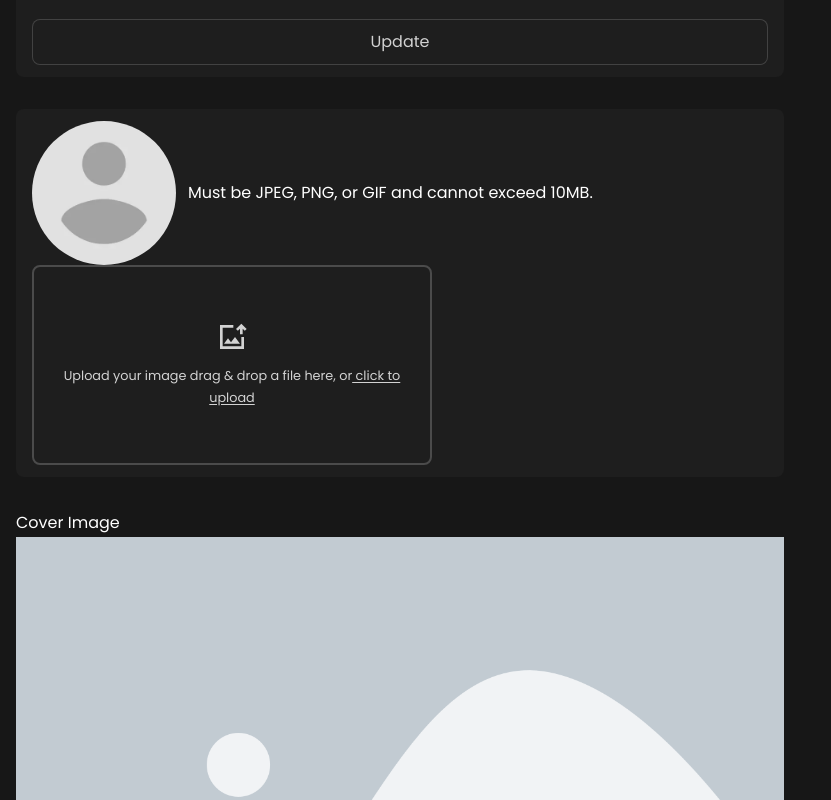
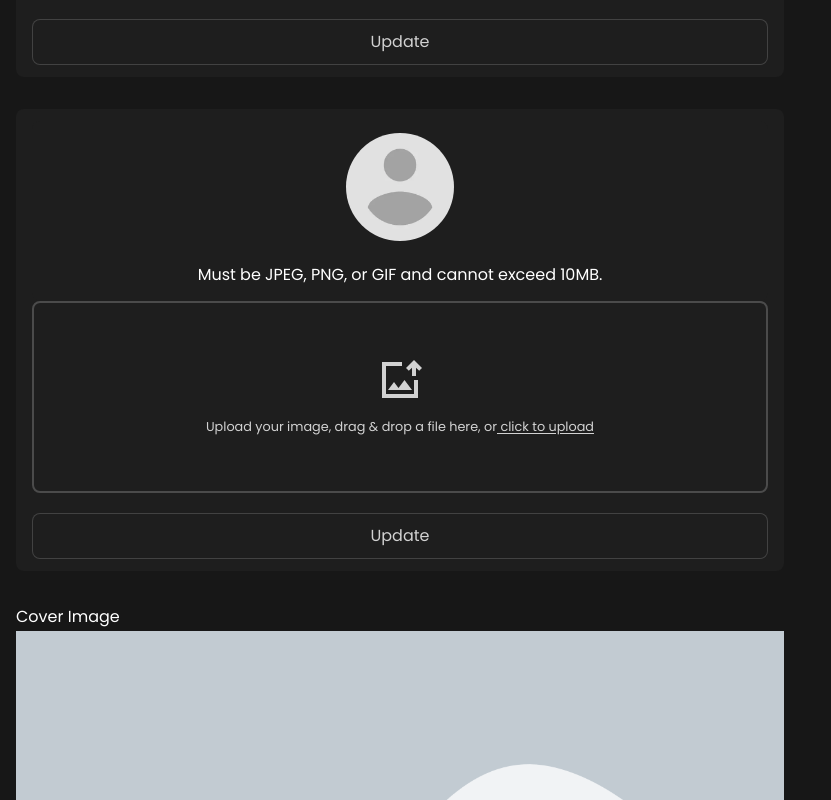
Before and after one commit to enesuur/anitalk-frontend-dev, a Next.js app: page /settings in a window 1280 px wide. Shown: the part 1120-1920 px from the top of the page, without its empty margins (0-831 px from the left). Built offline with nearby package versions, Linux system fonts and the light colour scheme; what next-redux-wrapper would draw is missing.

Commit message:
refactor: Input Image component

```diff
--- a/src/app/(home)/_components/topbar/Topbar.tsx
+++ b/src/app/(home)/_components/topbar/Topbar.tsx
@@ -2,6 +2,7 @@
 import React, { useState } from 'react';
 import styles from './Topbar.module.css';
 import { Circle } from 'lucide-react';
+import { H1 } from '@/shared/ui/headings/index';
 
 interface ITopbarProps {
   changeFeed?: () => void;
@@ -48,7 +49,7 @@ const Topbar: React.FC<ITopbarProps> = ({ changeFeed }) => {
   return (
     <section>
       <div className='container'>
-        <h1 className='h-1'>Quick Navigation</h1>
+        <H1>Quick Navigation</H1>
         <nav className={styles.topbarContainer}>
           <ul className={styles.topbarList}>
             {tabs.slice(0, 10).map((tab) => (
--- a/src/app/settings/_sections/ProfileSection.tsx
+++ b/src/app/settings/_sections/ProfileSection.tsx
@@ -287,47 +287,57 @@ const BiographyForm = ({ biography }: IBiographyProps) => {
 
 interface IProfileImageForm {
   profile_img_url: string | null;
-  setProfileImage: () => void;
+  setProfileImage: (url: string) => void;
 }
 
+const profileImageSchema = z.object({
+  profile_img_url: z.string().nullable().optional(),
+});
+type ProfileImageSchema = z.infer<typeof profileImageSchema>;
+
 const ProfileImageForm = ({ profile_img_url, setProfileImage }: IProfileImageForm) => {
-  const profileImageSchema = z.object({
-    profile_img_url: z.string().nullable().optional(),
-  });
-  type ProfileImageSchema = z.infer<typeof profileImageSchema>;
-
-  const { control, handleSubmit } = useForm({
+  const {
+    control,
+    handleSubmit,
+    formState: { errors, isSubmitting, isLoading },
+  } = useForm<ProfileImageSchema>({
     resolver: zodResolver(profileImageSchema),
-    defaultValues: { profile_img_url: profile_img_url },
+    defaultValues: {
+      profile_img_url: profile_img_url,
+    },
   });
 
   const onSubmit = (data: ProfileImageSchema) => {
     console.log('Profile image updated:', data);
   };
 
-  const handleImageSelect = (_, previewUrl: string) => {
+  const handleImageSelect = (_: File, previewUrl: string) => {
     setProfileImage(previewUrl);
   };
 
   return (
     <form onSubmit={handleSubmit(onSubmit)} className={styles.verticalBox}>
       <div className={styles.horizontalBox}>
-        <div className={styles.leftBox}>
+        <div className={`${styles.leftBox} ${styles.verticalBox}`}>
           <picture>
             <Image
-              src={'/img/avatar.webp'}
+              src={profile_img_url || '/img/avatar.webp'}
               alt='Profile Picture'
               className={styles.avatarBox}
-              fill={true}
-              priority={false}
-              loading={'lazy'}
+              fill
+              loading='lazy'
               quality={1}
             />
           </picture>
-          <span>Must be JPEG, PNG, or GIF and cannot exceed 10MB.</span>
+          <span className={styles.imageGuideline}>
+            Must be JPEG, PNG, or GIF and cannot exceed 10MB.
+          </span>
         </div>
+
         <ImageInput onImageSelect={handleImageSelect} />
       </div>
+
+      <Button text='Update' type='submit' disabled={isSubmitting} isLoading={isLoading} />
     </form>
   );
 };
@@ -377,6 +387,7 @@ interface IProfileSectionProps {
   username: string;
   cover_img_url: string | null;
   profile_img_url: string | null;
+  display_name: string | null;
   generation: number;
   country: string;
   biography: string | null;
@@ -405,14 +416,8 @@ const ProfileSection = ({
           <DisplayNameForm display_name={display_name} />
           <CountryForm country={country} />
           <BiographyForm biography={biography} />
-          <ProfileImageForm
-            profile_img_url={profileImage || 'img/avatar.webp'}
-            setProfileImage={() => setProfileImage}
-          />
-          <CoverImageForm
-            cover_img_url={coverImage || '/img/bg-cover.webp'}
-            setCoverImage={() => setCoverImage()}
-          />
+          <ProfileImageForm profile_img_url={profileImage} setProfileImage={setProfileImage} />
+          <CoverImageForm cover_img_url={coverImage} setCoverImage={() => setCoverImage()} />
         </div>
       </div>
     </section>
--- a/src/app/settings/_styles/ProfileSection.module.css
+++ b/src/app/settings/_styles/ProfileSection.module.css
@@ -187,8 +187,8 @@
 }
 
 .horizontalBox .leftBox picture {
-  width: 144px;
-  height: 144px;
+  width: 108px;
+  height: 108px;
   border-radius: 50%;
   position: relative;
   display: inline-block;
--- a/src/app/settings/page.tsx
+++ b/src/app/settings/page.tsx
@@ -67,7 +67,17 @@ const SettingsPage = () => {
         <h1 className={styles.sectionTextHeader}>Settings</h1>
         <TabBar tabState={tabState} setTabState={setTabState} />
 
-        {tabState === 0 && <ProfileSection username={'balladriel'} />}
+        {tabState === 0 && (
+          <ProfileSection
+            username={'baladriel'}
+            cover_img_url={null}
+            profile_img_url={null}
+            display_name={'test'}
+            generation={1}
+            country={'Turkey'}
+            biography={'Cool Stuff'}
+          />
+        )}
         {tabState == 1 && <FavoriteSection />}
         {tabState === 2 && <SecuritySection />}
         {tabState === 3 && <SocialSection x_username='baladriel' reddit_username='baladriel' />}
--- a/src/shared/ui/input/ImageInput.module.css
+++ b/src/shared/ui/input/ImageInput.module.css
@@ -1,28 +1,32 @@
 .dropZone {
   width: 100%;
-  max-width: 400px;
-  height: 200px;
+  height: 192px;
   border: 2px solid var(--faded-white);
   border-radius: var(--border-radius);
-  padding: 12px 16px;
-  text-align: center;
+  padding: var(--spacing-md) var(--spacing-lg);
   cursor: pointer;
-  transition: border-color 0.3s ease, background-color 0.3s ease;
   display: flex;
   flex-direction: column;
   justify-content: center;
   align-items: center;
+  transition: border-color 0.3s ease-in-out,
+    background-color 0.3s ease-in-out border-style 0.3s ease-in-out;
 }
 
-.dragging {
+/* Dragging State */
+.dropZone.dragging {
   background-color: var(--soft-dark);
+  border-style: dashed;
 }
 
-.uploadContainer {
+/* Upload Box */
+.uploadBox {
   display: flex;
   flex-direction: column;
   row-gap: var(--spacing-md);
 }
+
+/* Instructions */
 .instruction {
   font-size: var(--font-size-sm);
   opacity: var(--opacity);
@@ -32,12 +36,71 @@
   text-decoration: underline;
   text-underline-offset: 2px;
 }
-.success,
-.error {
+
+/* Success Box */
+.successBox,
+.errorBox {
   margin: var(--spacing-md) 0;
-  color: var(--green);
   font-size: var(--font-size-sm);
 }
-.error {
+
+.successBox,
+.successIcon {
+  color: var(--green);
+}
+
+/* Success */
+.successIcon,
+.errorIcon {
+  width: 16px;
+  height: 16px;
+}
+
+/* Error */
+.errorBox,
+.successBox {
+  display: flex;
+  align-items: center;
+  gap: var(--spacing-sm);
+}
+
+.error,
+.errorIcon {
   color: var(--red);
 }
+
+.sucessText {
+  color: var(--green);
+}
+
+.errorText {
+  color: var(--red);
+}
+
+/* Remove Button */
+.removeBtn {
+  display: flex;
+  align-items: center;
+  background: none;
+  color: var(--white);
+  gap: var(--spacing-sm);
+  cursor: pointer;
+  padding: var(--spacing-base);
+  transition: opacity 0.3s ease-in-out;
+  font-size: var(--font-size-sm);
+}
+
+.removeBtn:hover {
+  opacity: var(--opacity);
+}
+
+/* Utility Classes */
+.centerContent {
+  display: flex;
+  justify-content: center;
+  align-items: center;
+}
+
+.textSmall {
+  font-size: var(--font-size-sm);
+}
--- a/src/shared/ui/input/ImageInput.tsx
+++ b/src/shared/ui/input/ImageInput.tsx
@@ -1,14 +1,13 @@
 'use client';
 import React, { useState, useRef, useCallback } from 'react';
 import styles from './ImageInput.module.css';
-import { ImageFile } from '@/assets/icons/index';
-
-const MAX_FILE_SIZE_MB = 5;
-const MIN_FILE_SIZE_KB = 10;
-const ACCEPTED_TYPES = ['image/jpeg', 'image/png', 'image/webp', 'image/gif', 'image/svg+xml'];
+import { ImageFile } from '@/assets/icons';
+import { IMAGE_UPLOAD } from '../../utils';
+import { Trash2, FileCheck, Info } from 'lucide-react';
+import { iconStyles } from '@/helpers';
 
 type ImageInputProps = {
-  onImageSelect?: (file: File, previewUrl: string) => void;
+  onImageSelect?: (file: File | null, previewUrl: string | null) => void;
 };
 
 const ImageInput = ({ onImageSelect }: ImageInputProps) => {
@@ -18,37 +17,41 @@ const ImageInput = ({ onImageSelect }: ImageInputProps) => {
   const [imageUrl, setImageUrl] = useState<string | null>(null);
   const inputRef = useRef<HTMLInputElement | null>(null);
 
+  const clearImage = useCallback(() => {
+    setFile(null);
+    setImageUrl(null);
+    setError(null);
+    onImageSelect?.(null, null);
+  }, [onImageSelect]);
+
   const validateAndSetFile = useCallback(
     (file: File) => {
       const sizeInMB = file.size / (1024 * 1024);
       const sizeInKB = file.size / 1024;
 
-      if (!ACCEPTED_TYPES.includes(file.type)) {
-        setError('Unsupported file type.');
-        setFile(null);
-        return;
+      let errorMessage = null;
+
+      switch (true) {
+        case !IMAGE_UPLOAD.ACCEPTED_TYPES.includes(file.type):
+          errorMessage = 'Unsupported file type.';
+          break;
+        case sizeInMB > IMAGE_UPLOAD.MAX_FILE_SIZE_MB:
+          errorMessage = `File is too large. Max size is ${IMAGE_UPLOAD.MAX_FILE_SIZE_MB}MB.`;
+          break;
+        case sizeInKB < IMAGE_UPLOAD.MIN_FILE_SIZE_KB:
+          errorMessage = `File is too small. Min size is ${IMAGE_UPLOAD.MIN_FILE_SIZE_KB}KB.`;
+          break;
+        default:
+          const fileUrl = URL.createObjectURL(file);
+          setImageUrl(fileUrl);
+          setFile(file);
+          setError(null);
+          onImageSelect?.(file, fileUrl);
+          return;
       }
 
-      if (sizeInMB > MAX_FILE_SIZE_MB) {
-        setError(`File is too large. Max size is ${MAX_FILE_SIZE_MB}MB.`);
-        setFile(null);
-        return;
-      }
-
-      if (sizeInKB < MIN_FILE_SIZE_KB) {
-        setError(`File is too small. Min size is ${MIN_FILE_SIZE_KB}KB.`);
-        setFile(null);
-        return;
-      }
-
-      const fileUrl = URL.createObjectURL(file);
-      setImageUrl(fileUrl);
-      setFile(file);
-      setError(null);
-
-      if (onImageSelect) {
-        onImageSelect(file, fileUrl);
-      }
+      setError(errorMessage);
+      setFile(null);
     },
     [onImageSelect],
   );
@@ -71,6 +74,29 @@ const ImageInput = ({ onImageSelect }: ImageInputProps) => {
     [validateAndSetFile],
   );
 
+  const renderUploadBox = useCallback(
+    () => (
+      <div className={styles.uploadBox}>
+        <ImageFile {...iconStyles} width={48} height={48} style={{ margin: 'auto' }} />
+        <p className={styles.instruction}>
+          Upload your image, drag & drop a file here, or
+          <span className={styles.clickText}> click to upload</span>
+        </p>
+      </div>
+    ),
+    [],
+  );
+
+  const renderRemoveButton = useCallback(
+    () => (
+      <button type='button' onClick={clearImage} className={styles.removeBtn}>
+        <Trash2 size={16} />
+        <span>Remove</span>
+      </button>
+    ),
+    [clearImage],
+  );
+
   return (
     <div
       className={`${styles.dropZone} ${isDragging ? styles.dragging : ''}`}
@@ -82,32 +108,28 @@ const ImageInput = ({ onImageSelect }: ImageInputProps) => {
       onDrop={handleDrop}
       onClick={() => inputRef.current?.click()}
     >
-      {!imageUrl ? (
-        <div className={styles.uploadContainer}>
-          <ImageFile
-            width={32}
-            height={32}
-            color={'#FFFFFF'}
-            opacity={0.8}
-            style={{ margin: 'auto' }}
-          />
-          <p className={styles.instruction}>
-            Upload your image drag & drop a file here, or
-            <span className={styles.clickText}> click to upload</span>
-          </p>
-        </div>
-      ) : null}
+      {!imageUrl ? renderUploadBox() : renderRemoveButton()}
 
       <input
         type='file'
-        accept={ACCEPTED_TYPES.join(',')}
+        accept={IMAGE_UPLOAD.ACCEPTED_TYPES.join(',')}
         ref={inputRef}
         onChange={handleFileChange}
         hidden
       />
 
-      {file && <p className={styles.success}>Selected file: {file.name}</p>}
-      {error && <p className={styles.error}>{error}</p>}
+      {file && (
+        <p className={styles.successBox}>
+          <FileCheck className={styles.successIcon} />
+          <span className={styles.successText}>Selected file: {file.name}</span>
+        </p>
+      )}
+      {error && (
+        <p className={styles.errorBox}>
+          <Info className={styles.errorIcon} />
+          <span className={styles.errorText}>{error}</span>
+        </p>
+      )}
     </div>
   );
 };
--- /dev/null
+++ b/src/shared/utils/index.ts
@@ -0,0 +1,15 @@
+export interface ImageUploadConfig {
+  readonly MAX_FILE_SIZE_MB: number;
+  readonly MIN_FILE_SIZE_KB: number;
+  readonly ACCEPTED_TYPES: readonly string[];
+}
+
+const IMAGE_UPLOAD: ImageUploadConfig = Object.freeze({
+  MAX_FILE_SIZE_MB: 1,
+  MIN_FILE_SIZE_KB: 10,
+  ACCEPTED_TYPES: ['image/jpeg', 'image/png', 'image/webp', 'image/gif', 'image/svg+xml'],
+});
+
+Object.freeze(IMAGE_UPLOAD);
+
+export { IMAGE_UPLOAD };
```
